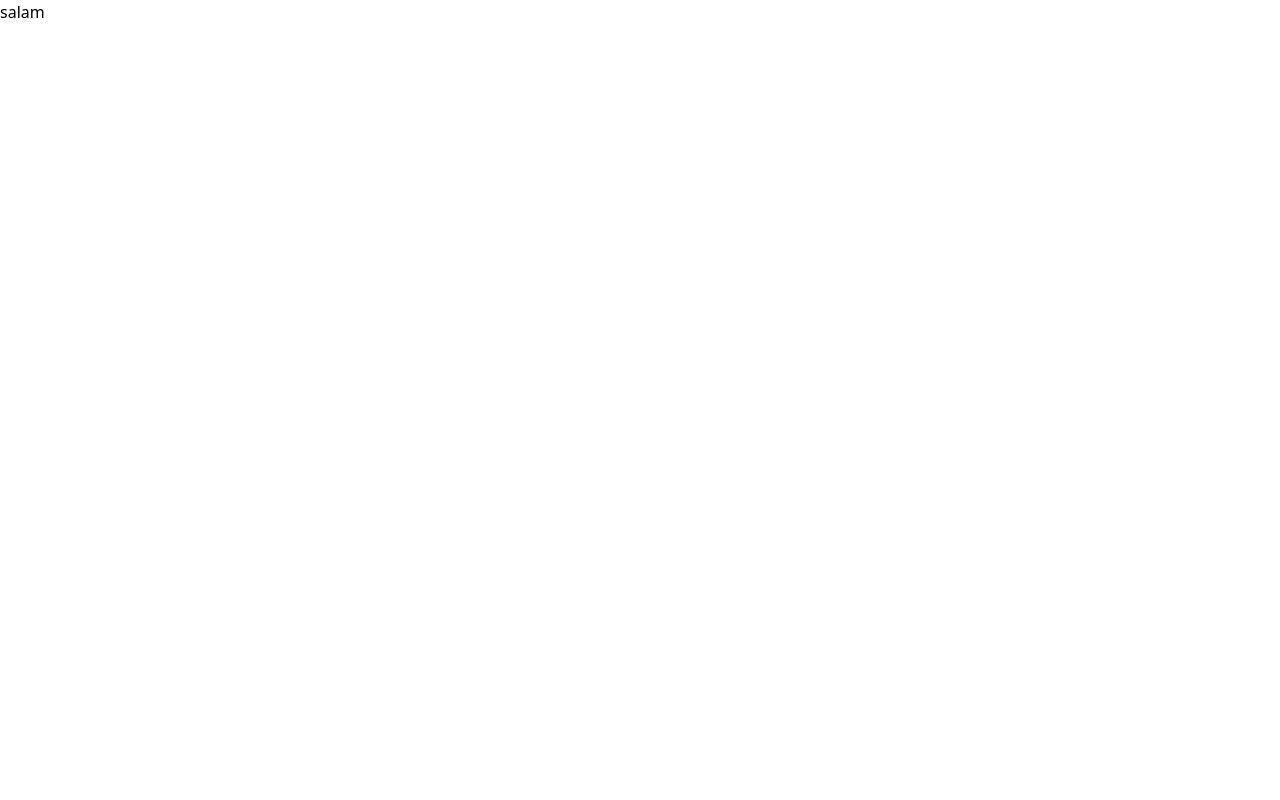
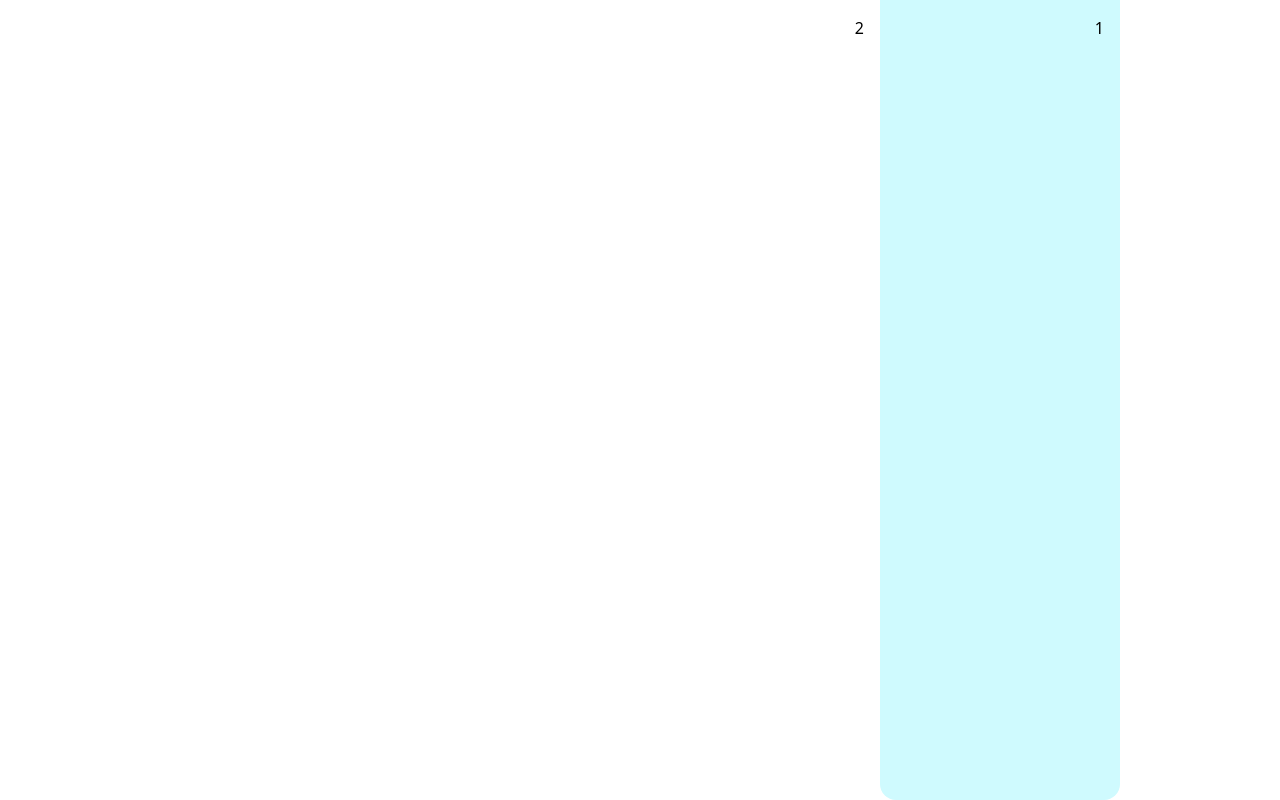
Before and after one commit to omids0/omid_soheilnia_resume, a Next.js app: page / in a window 1280 px wide. Built offline with nearby package versions, Linux system fonts and the light colour scheme.

Commit message:
layout set

```diff
--- a/src/pages/index.tsx
+++ b/src/pages/index.tsx
@@ -1,3 +1,12 @@
 export default function Home() {
-  return <div>salam</div>;
+  return (
+    <div className="flex items-center">
+      <div className="min-w-[60rem] mx-auto min-h-[100vh] flex flex-row-reverse">
+        <div className="min-w-[15rem] bg-cyan-100 p-4 rounded-b-[1rem] rtl">
+          1
+        </div>
+        <div className="w-full p-4 rtl">2</div>
+      </div>
+    </div>
+  );
 }
--- a/src/styles/globals.css
+++ b/src/styles/globals.css
@@ -11,3 +11,7 @@ body {
     )
     rgb(var(--background-start-rgb));
 }
+
+.rtl {
+  direction: rtl;
+}
--- a/tailwind.config.ts
+++ b/tailwind.config.ts
@@ -7,13 +7,7 @@ const config: Config = {
     "./src/app/**/*.{js,ts,jsx,tsx,mdx}",
   ],
   theme: {
-    extend: {
-      // backgroundImage: {
-      //   'gradient-radial': 'radial-gradient(var(--tw-gradient-stops))',
-      //   'gradient-conic':
-      //     'conic-gradient(from 180deg at 50% 50%, var(--tw-gradient-stops))',
-      // },
-    },
+    extend: {},
   },
   plugins: [],
 };
```
